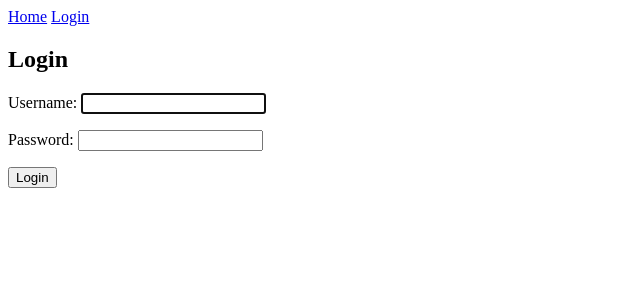
After one commit to 02valentino/social-network, a Django app: page /login/ in a window 1280 px wide. The commit adds this page. Shown: the top 300 px of the page, without its empty margins (0-640 px from the left). Run offline with Django 5.2, Linux system fonts and the light colour scheme.

Commit message:
social_network: add login and logout views for user authentication, add login.html template for user authentication

```diff
--- a/network/views.py
+++ b/network/views.py
@@ -5,4 +5,4 @@ class PostListView(ListView):
     model = Post
     template_name = 'network/post_list.html'
     context_object_name = 'posts'
-    ordering = ['-created_at']
+    ordering = ['-posted_at']
--- a/social_network/settings.py
+++ b/social_network/settings.py
@@ -124,6 +124,8 @@ USE_TZ = True
 # https://docs.djangoproject.com/en/5.2/howto/static-files/
 
 STATIC_URL = 'static/'
+LOGIN_REDIRECT_URL = '/' # Redirect URL after successful login
+LOGOUT_REDIRECT_URL = '/login/' # Redirect URL after logout
 
 # Default primary key field type
 # https://docs.djangoproject.com/en/5.2/ref/settings/#default-auto-field
--- a/social_network/urls.py
+++ b/social_network/urls.py
@@ -16,8 +16,12 @@ Including another URLconf
 """
 from django.contrib import admin
 from django.urls import path, include
+from django.contrib.auth import views as auth_views
 
 urlpatterns = [
     path('admin/', admin.site.urls),
+    path('accounts/', include('django.contrib.auth.urls')),
     path('', include('network.urls')),
+    path('login/', auth_views.LoginView.as_view(template_name='registration/login.html'), name='login'),
+    path('logout/', auth_views.LogoutView.as_view(next_page='login'), name='logout'),
 ]
--- a/templates/base.html
+++ b/templates/base.html
@@ -9,18 +9,18 @@
         <nav>
             <a href="/">Home</a>
             {% if user.is_authenticated %}
-                <a href="{% url 'logout' %}">Logout</a>
-                <a href="{% url 'profile' user.username %}">My Profile</a>
+                <form method="post" action="{% url 'logout' %}" style="display:inline;">
+                    {% csrf_token %}
+                    <button type="submit">Logout</button>
+                </form>
             {% else %}
                 <a href="{% url 'login' %}">Login</a>
-                <a href="{% url 'signup' %}">Sign Up</a>
             {% endif %}
         </nav>
     </header>
 
     <main>
         {% block content %}
-
         {% endblock %}
     </main>
 </body>
--- /dev/null
+++ b/templates/registration/login.html
@@ -0,0 +1,10 @@
+{% extends 'base.html' %}
+
+{% block content %}
+  <h2>Login</h2>
+  <form method="post">
+      {% csrf_token %}
+      {{ form.as_p }}
+      <button type="submit">Login</button>
+  </form>
+{% endblock %}
```
Also changed, not shown: network/migrations/0002_rename_timestamp_post_posted_at.py (added).
